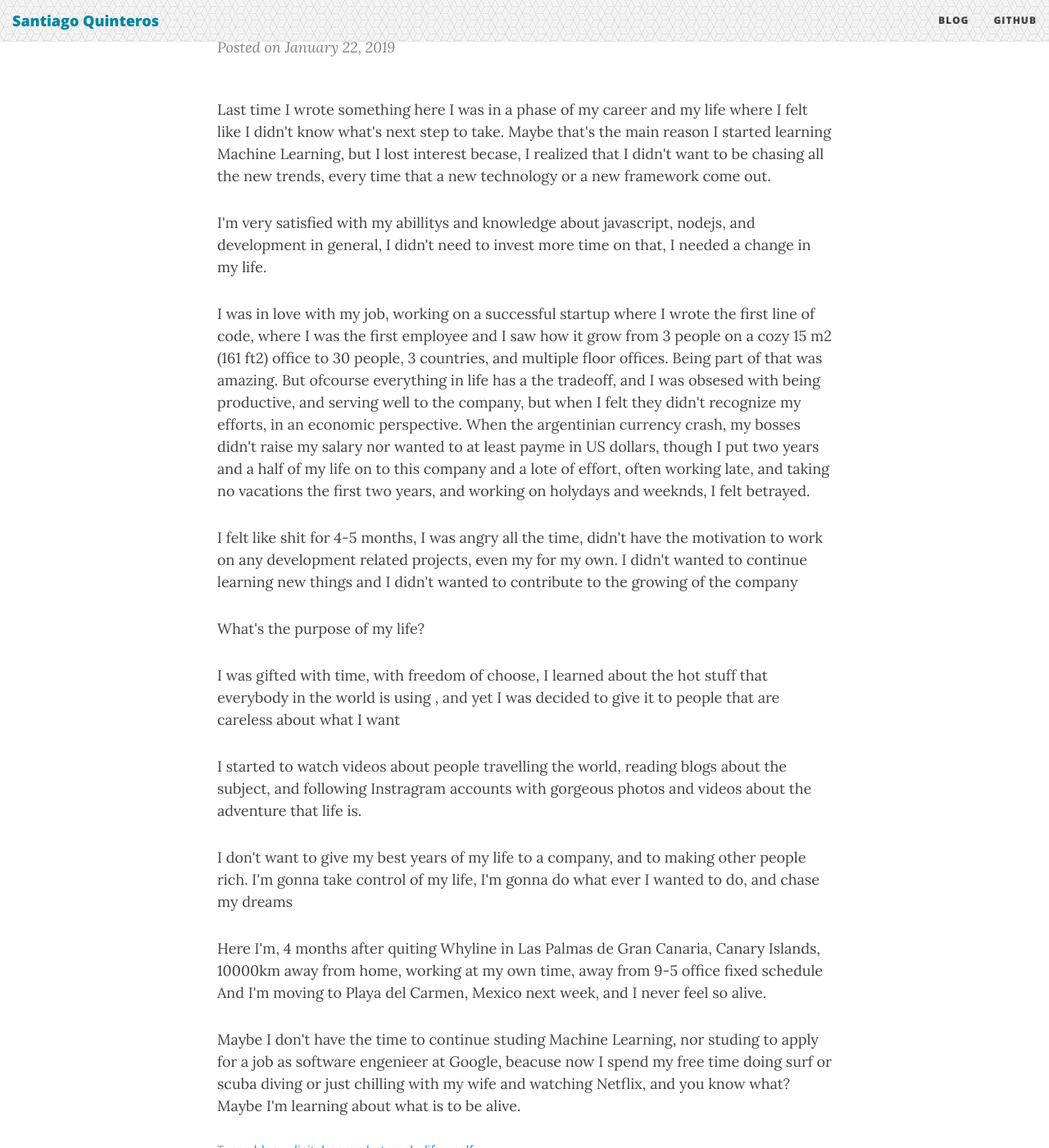
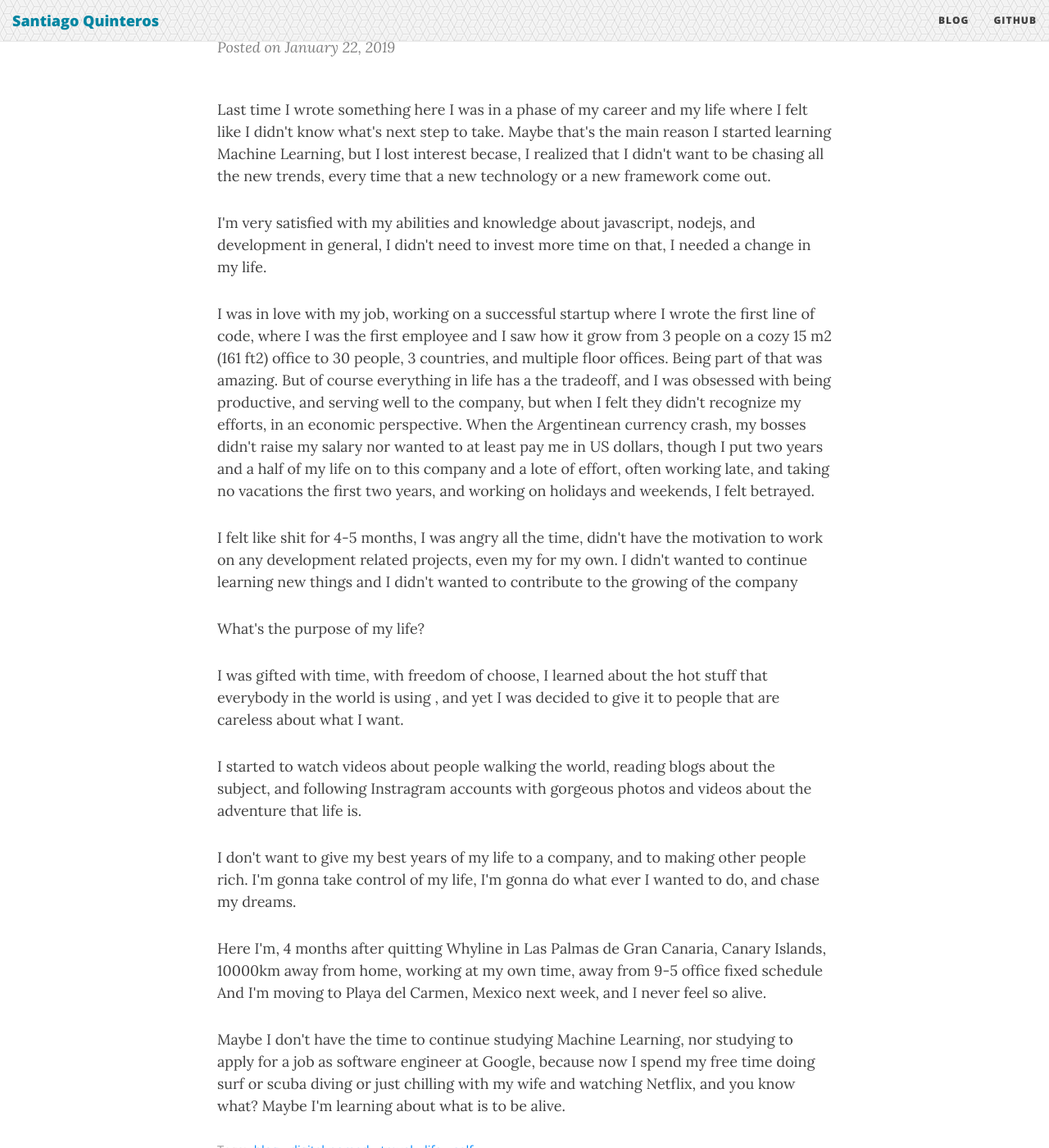
Before and after one commit to ElianCordoba/softwareontheroad, a Jekyll site: the page built from _posts/2019-01-22-my-journey-as-digital-nomad.md, in a window 1280 px wide and 1400 px high, scrolled down 200 px. Shown: the whole window at 82% size. Built offline with Jekyll 4.4.1, drawn with Linux system fonts in a browser that asks for light colours; nearby versions of some CDN libraries.

Commit message:
Spellcheck corrections :D

```diff
--- a/_posts/2019-01-22-my-journey-as-digital-nomad.md
+++ b/_posts/2019-01-22-my-journey-as-digital-nomad.md
@@ -5,16 +5,13 @@ subtitle: Why I quit my 9-5 job and decide to travel the world
 tags: [blog, digital-nomad, travel, life, self]
 ---
  <p>
-  Last time I wrote something here I was in a phase of my career and my life where I felt like I didn't know what's next step to take.
-  Maybe that's the main reason I started learning Machine Learning, but I lost interest becase, I realized that I didn't want to be chasing all the new trends, every time that a new technology or a new framework come out.
+  Last time I wrote something here I was in a phase of my career and my life where I felt like I didn't know what's next step to take. Maybe that's the main reason I started learning Machine Learning, but I lost interest becase, I realized that I didn't want to be chasing all the new trends, every time that a new technology or a new framework come out.
   </p>
   <p>
-  I'm very satisfied with my abillitys and knowledge about javascript, nodejs, and development in general, I didn't need to invest more time on that, I needed a change in my life.
+  I'm very satisfied with my abilities and knowledge about javascript, nodejs, and development in general, I didn't need to invest more time on that, I needed a change in my life.
   </p>
   <p>
-  I was in love with my job, working on a successful startup where I wrote the first line of code, where I was the first employee and I saw how it grow from 3 people on a cozy 15 m2 (161 ft2) office to 30 people, 3 countries, and multiple floor offices.
-  Being part of that was amazing. But ofcourse everything in life has a the tradeoff, and I was obsesed with being productive, and serving well to the company, but when I felt they didn't recognize my efforts, in an economic perspective.
- When the argentinian currency crash, my bosses didn't raise my salary nor wanted to at least payme in US dollars, though I put two years and a half of my life on to this company and a lote of effort, often working late, and taking no vacations the first two years, and working on holydays and weeknds, I felt betrayed.
+  I was in love with my job, working on a successful startup where I wrote the first line of code, where I was the first employee and I saw how it grow from 3 people on a cozy 15 m2 (161 ft2) office to 30 people, 3 countries, and multiple floor offices. Being part of that was amazing. But of course everything in life has a the tradeoff, and I was obsessed with being productive, and serving well to the company, but when I felt they didn't recognize my efforts, in an economic perspective. When the Argentinean currency crash, my bosses didn't raise my salary nor wanted to at least pay me in US dollars, though I put two years and a half of my life on to this company and a lote of effort, often working late, and taking no vacations the first two years, and working on holidays and weekends, I felt betrayed.
   </p>
   <p>
  I felt like shit for 4-5 months, I was angry all the time, didn't have the motivation to work on any development related projects, even my for my own. I didn't wanted to continue learning new things and I didn't wanted to contribute to the growing of the company
@@ -23,19 +20,19 @@ tags: [blog, digital-nomad, travel, life, self]
   What's the purpose of my life?
  </p>
  <p>
-  I was gifted with time, with freedom of choose, I learned about the hot stuff that everybody in the world is using , and yet I was decided to give it to people that are careless about what I want </p>
- <p>
-  I started to watch videos about people travelling the world, reading blogs about the subject, and following Instragram accounts with gorgeous photos and videos about the adventure that life is.
+  I was gifted with time, with freedom of choose, I learned about the hot stuff that everybody in the world is using , and yet I was decided to give it to people that are careless about what I want.
  </p>
  <p>
-  I don't want to give my best years of my life to a company, and to making other people rich. I'm gonna take control of my life, I'm gonna do what ever I wanted to do, and chase my dreams
+  I started to watch videos about people walking the world, reading blogs about the subject, and following Instragram accounts with gorgeous photos and videos about the adventure that life is.
+ </p>
+ <p>
+  I don't want to give my best years of my life to a company, and to making other people rich. I'm gonna take control of my life, I'm gonna do what ever I wanted to do, and chase my dreams.
  </p>
 
  <p>
-  Here I'm, 4 months after quiting Whyline in Las Palmas de Gran Canaria, Canary Islands, 10000km away from home, working at my own time, away from 9-5 office fixed schedule
- And I'm moving to Playa del Carmen, Mexico next week, and I never feel so alive.
+  Here I'm, 4 months after quitting Whyline in Las Palmas de Gran Canaria, Canary Islands, 10000km away from home, working at my own time, away from 9-5 office fixed schedule And I'm moving to Playa del Carmen, Mexico next week, and I never feel so alive.
  </p>
 
  <p>
-  Maybe I don't have the time to continue studing Machine Learning, nor studing to apply for a job as software engenieer at Google, beacuse now I spend my free time doing surf or scuba diving or just chilling with my wife and watching Netflix, and you know what? Maybe I'm learning about what is to be alive.
+  Maybe I don't have the time to continue studying Machine Learning, nor studying to apply for a job as software engineer at Google, because now I spend my free time doing surf or scuba diving or just chilling with my wife and watching Netflix, and you know what? Maybe I'm learning about what is to be alive.
  </p>
```
